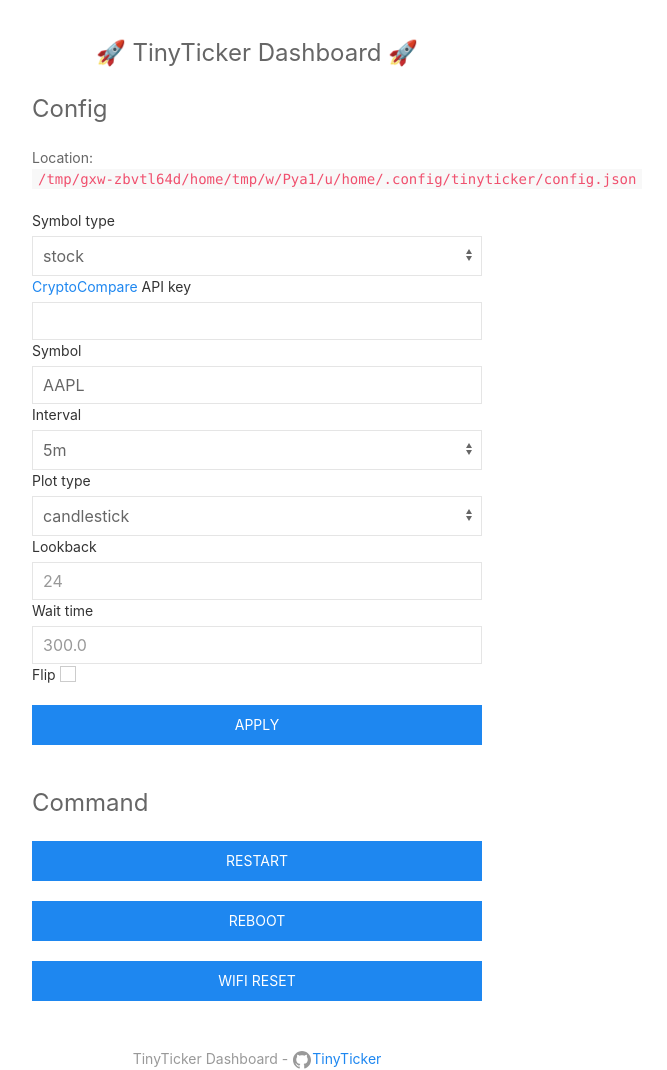
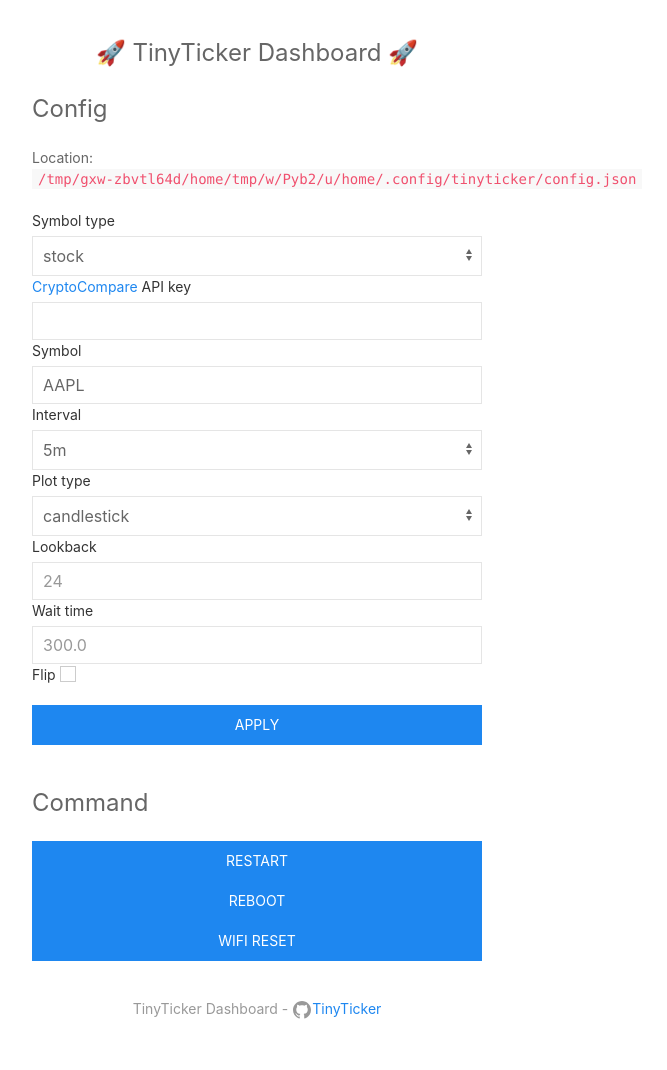
Before and after one commit to loiccoyle/tinyticker, a Flask app: page / in a window 1280 px wide. Shown: the whole page, without its empty margins (383-1050 px from the left). After the commit the page ends 1019 px from the top, so only its background shows below. Run offline with Flask 2, Linux system fonts and the light colour scheme; parts of the project's set-up code (start-up, migrations or seed data) failed here and were passed over.

Commit message:
web: change margin to margin bottom

```diff
--- a/tinyticker/web/templates/index.html
+++ b/tinyticker/web/templates/index.html
@@ -85,7 +85,7 @@
                     <p class="uk-text-large">Command</p>
                     <form class="uk-form-stacked" action="/command">
                         {% for command in commands %}
-                        <button type="submit" name="command" value="{{command}}" class="uk-button uk-button-primary uk-width-expand uk-margin-small">{{command.title()}}</button>
+                        <button type="submit" name="command" value="{{command}}" class="uk-button uk-button-primary uk-width-expand uk-margin-bottom-small">{{command.title()}}</button>
                         {% endfor %}
                     </form>
                 </div>
```
